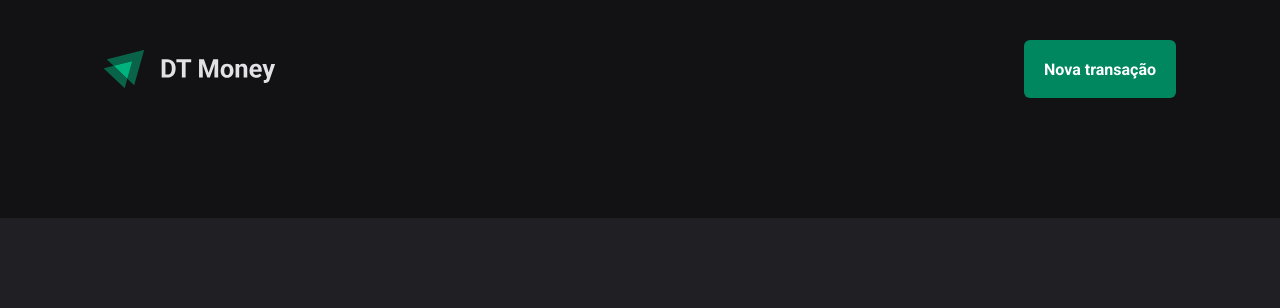
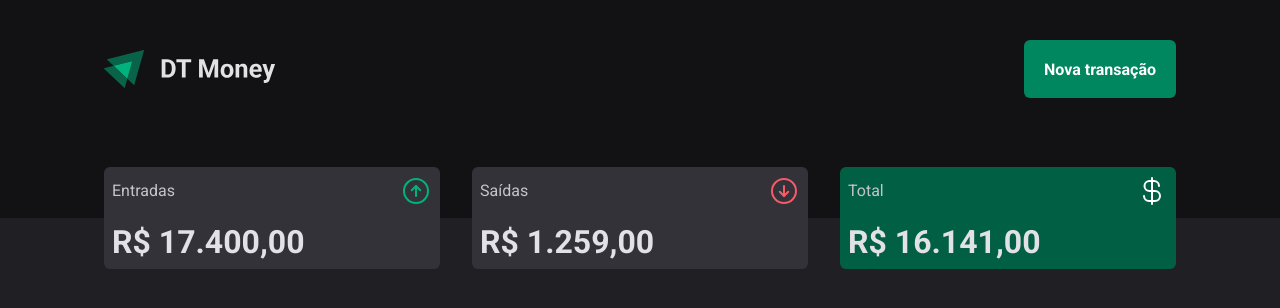
Before and after one commit to alexandronrossi/03-dt-money, a React (Vite) app: page / in a window 1280 px wide. Shown: the top 308 px of the page. Built offline with nearby package versions, Linux system fonts and the light colour scheme.

Commit message:
Curso: Consumo de API e permormance no ReactJS | Módulo: Estrutura visual | Aula: Componente - Summary

```diff
--- a/package.json
+++ b/package.json
@@ -10,6 +10,7 @@
     "preview": "vite preview"
   },
   "dependencies": {
+    "phosphor-react": "^1.4.1",
     "react": "^18.3.1",
     "react-dom": "^18.3.1",
     "styled-components": "^6.1.12"
--- /dev/null
+++ b/src/components/Summary/index.tsx
@@ -0,0 +1,36 @@
+import { ArrowCircleDown, ArrowCircleUp, CurrencyDollar } from 'phosphor-react'
+
+import { SummaryCard, SummaryContainer } from './styles'
+
+export function Summary() {
+	return (
+	  <SummaryContainer>
+		<SummaryCard>
+			<header>
+				<span>Entradas</span>
+				<ArrowCircleUp size={32} color='#00B37E' />
+			</header>
+
+			<strong>R$ 17.400,00</strong>
+		</SummaryCard>
+
+		<SummaryCard>
+			<header>
+				<span>Saídas</span>
+				<ArrowCircleDown size={32} color='#F75A68' />
+			</header>
+
+			<strong>R$ 1.259,00</strong>
+		</SummaryCard>
+
+		<SummaryCard variant='green'>
+			<header>
+				<span>Total</span>
+				<CurrencyDollar size={32} color='#FFFFFF' />
+			</header>
+
+			<strong>R$ 16.141,00</strong>
+		</SummaryCard>
+	  </SummaryContainer>
+	)
+}
--- /dev/null
+++ b/src/components/Summary/styles.ts
@@ -0,0 +1,41 @@
+import styled, { css } from "styled-components";
+
+export const SummaryContainer = styled.div`
+	width: 100%;
+	max-width: 1120px;
+	margin: 0 auto;
+	padding: 0 1.5rem;
+	display: grid;
+	grid-template-columns: repeat(3, 1fr);
+	gap: 2rem;
+	margin-top: -3.2rem;
+`;
+
+interface SummaryCardProps {
+	variant?: "green";
+}
+
+export const SummaryCard = styled.div<SummaryCardProps>`
+	background: ${(props) => props.theme["gray-600"]};
+	border-radius: 6px;
+	padding: 0.5rem;
+
+	header {
+		display: flex;
+		align-items: center;
+		justify-content: space-between;
+		color: ${(props) => props.theme["gray-300"]};
+	}
+
+	strong {
+		display: block;
+		margin-top: 1rem;
+		font-size: 2rem;
+	}
+
+	${(props) =>
+		props.variant === "green" &&
+		css`
+			background: ${props.theme["green-700"]};
+		`}
+`;
--- a/src/pages/Transactions/index.tsx
+++ b/src/pages/Transactions/index.tsx
@@ -1,11 +1,13 @@
+import {} from './styles'
+
 import { Header } from '../../components/Header'
-
-import styles from './styles'
+import { Summary } from '../../components/Summary'
 
 export function Transactions() {
 	return (
 	  <div>
 		<Header />
+		<Summary />
 	  </div>
 	)
 }
```
Also changed, not shown: 1 other file (tests, documents, lock files or other folders).
